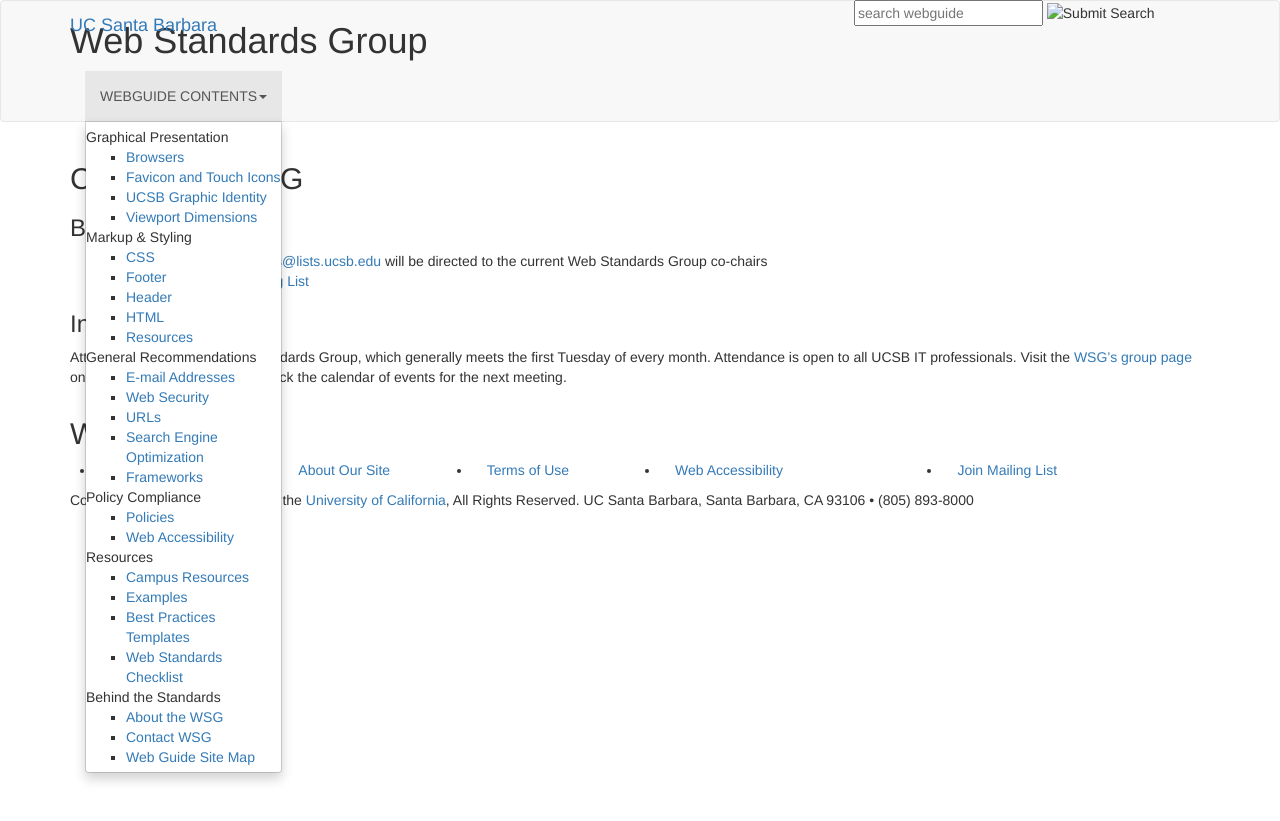
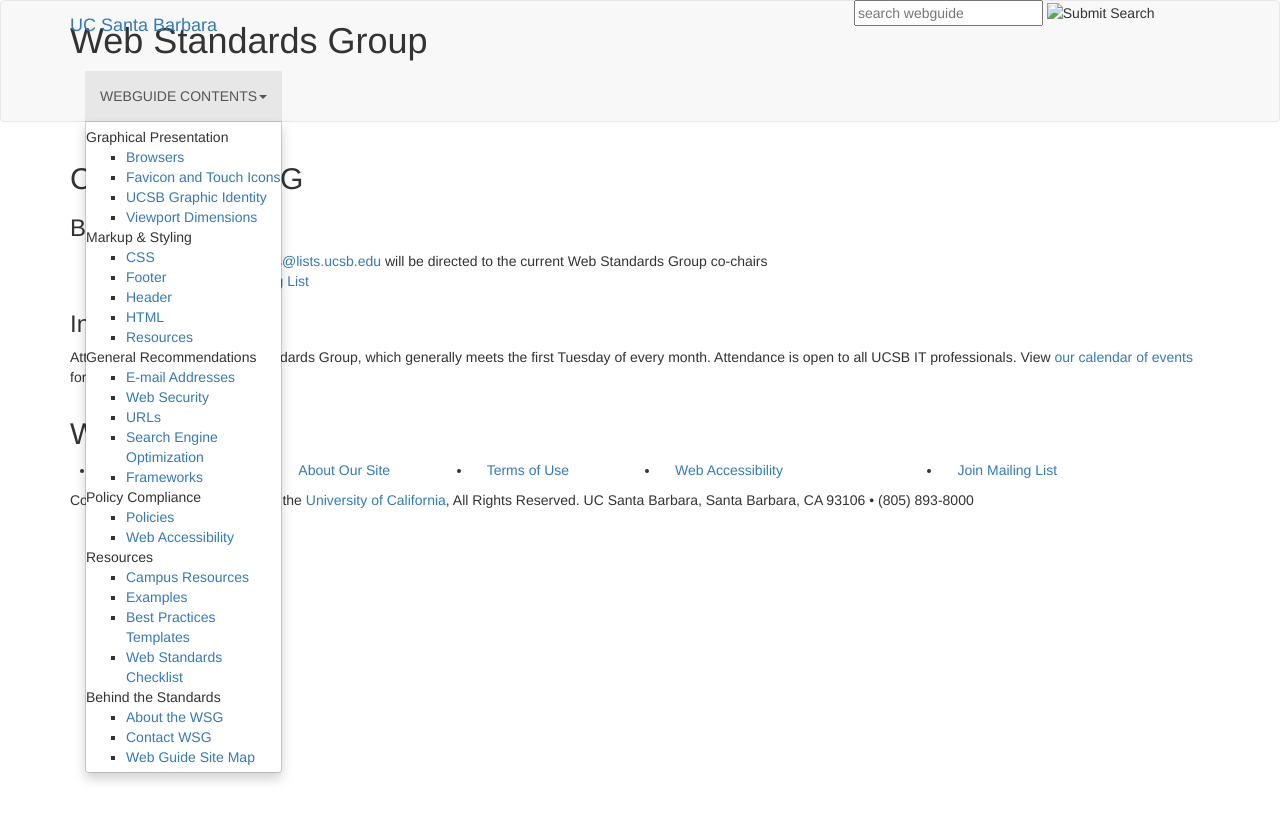
Before and after one commit to ucsb/webguide, a Jekyll site: the page built from contact.md, in a window 1280 px wide. Shown: the top 821 px of the page. Built offline with Jekyll 4.4.1, drawn with Linux system fonts in a browser that asks for light colours; nearby versions of some CDN libraries; library files that are not in the unit come from our copies.

Commit message:
Updated 'Contact WSG' page to reference calendar on the 'About' page

```diff
--- a/contact.md
+++ b/contact.md
@@ -12,7 +12,5 @@
 ### In Person
 
 Attend a meeting of the Web Standards Group, which generally meets the first
-Tuesday of every month. Attendance is open to all UCSB IT professionals. Visit
-the [WSG's group page](https://it.ucsb.edu/groups/wsg) on the
-[UCSB IT Web site](https://it.ucsb.edu) and check the calendar of events for
-the next meeting.
+Tuesday of every month. Attendance is open to all UCSB IT professionals. View
+[our calendar of events](/about/#members-and-meetings) for more information.
```
